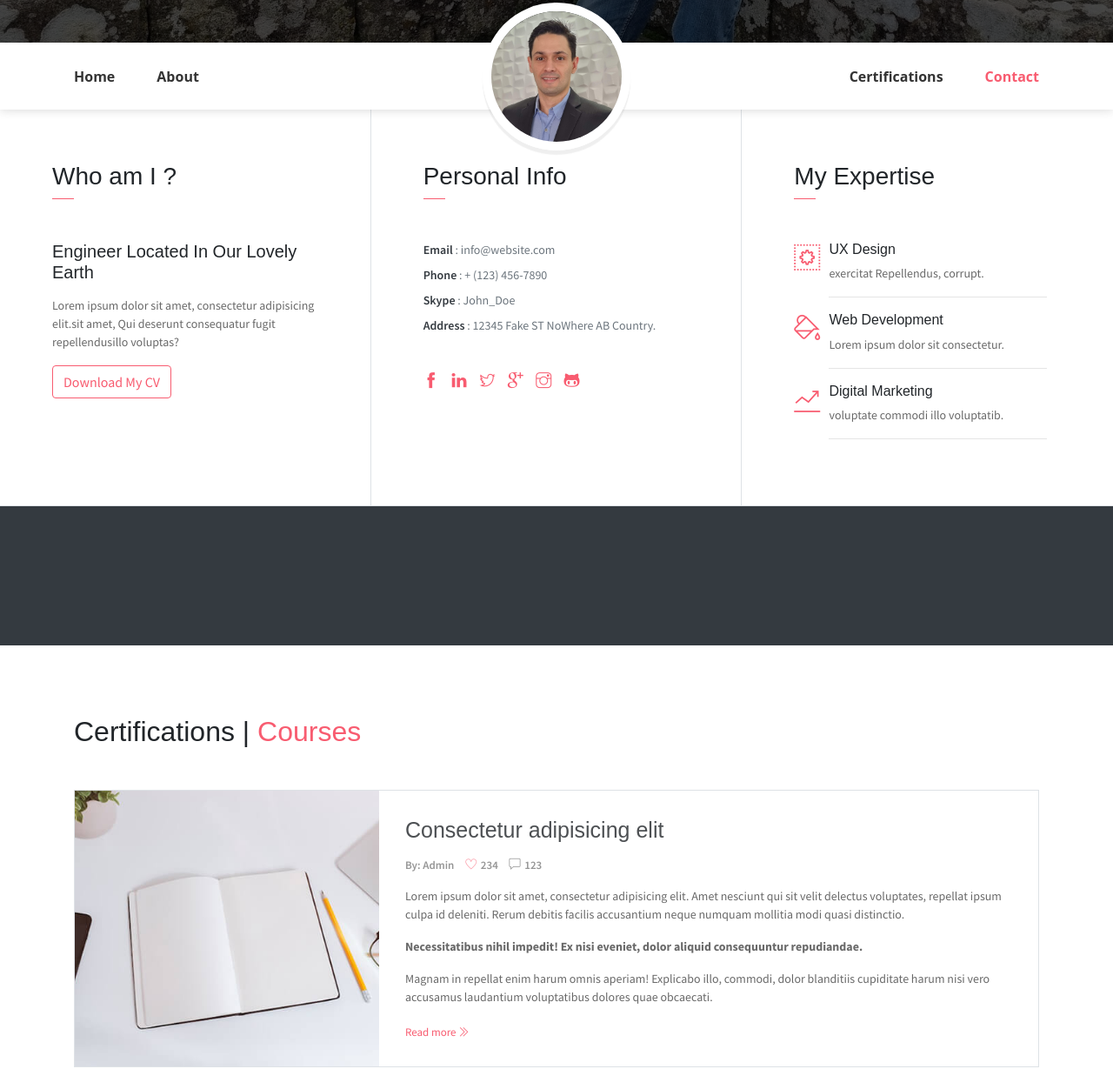
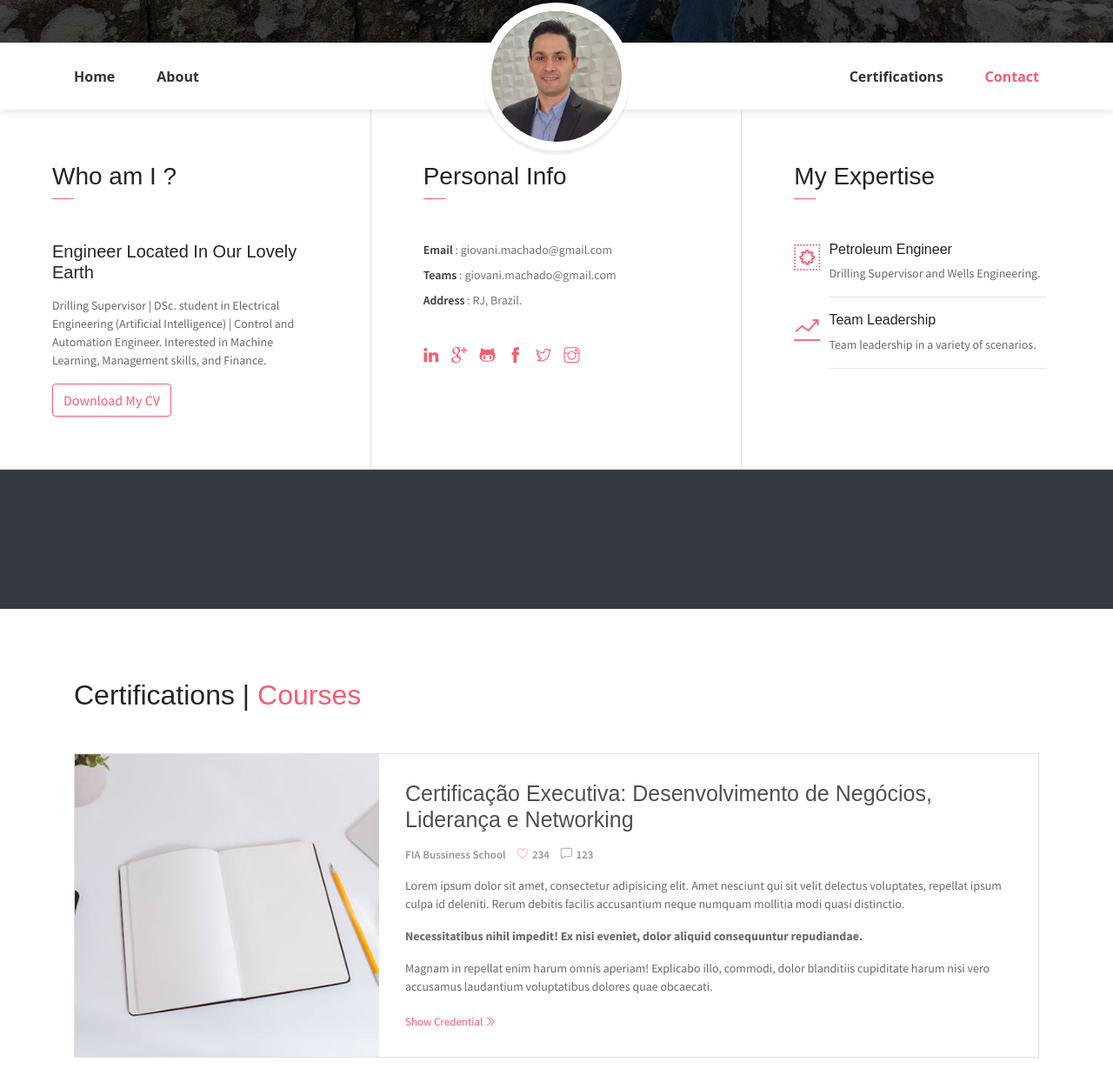
Before and after one commit to giovanimachado/giovanimachado.github.io, a website: page index.html in a window 1280 px wide. Shown: the part 591-1820 px from the top of the page at 87% size. Drawn offline with Linux system fonts and the light colour scheme; some packages are replaced by stand-ins of ours; some icons are missing.

Commit message:
add content

```diff
--- a/index.html
+++ b/index.html
@@ -75,25 +75,26 @@
                 <h3 class="font-weight-light">Who am I ?</h3>
                 <span class="line mb-5"></span>
                 <h5 class="mb-3">Engineer Located In Our Lovely Earth</h5>
-                <p class="mt-20">Lorem ipsum dolor sit amet, consectetur adipisicing elit.sit amet, Qui deserunt consequatur fugit repellendusillo voluptas?</p>
+                <p class="mt-20">Drilling Supervisor | DSc. student in Electrical Engineering (Artificial Intelligence) | Control and Automation Engineer.
+                    Interested in Machine Learning, Management skills, and Finance.</p>
                 <button class="btn btn-outline-danger"><i class="icon-down-circled2 "></i>Download My CV</button>
             </div>
             <div class="col-lg-4 about-card">
                 <h3 class="font-weight-light">Personal Info</h3>
                 <span class="line mb-5"></span>
                 <ul class="mt40 info list-unstyled">
-                    <li><span>Email</span> : info@website.com</li>
-                    <li><span>Phone</span> : + (123) 456-7890</li>
-                    <li><span>Skype</span> : John_Doe </li>
-                    <li><span>Address</span> :  12345 Fake ST NoWhere AB Country.</li>
+                    <li><span>Email</span> : giovani.machado@gmail.com</li>
+                    <!-- <li><span>Phone</span> : + (123) 456-7890</li> -->
+                    <li><span>Teams</span> : giovani.machado@gmail.com</li>
+                    <li><span>Address</span> :  RJ, Brazil.</li>
                 </ul>
                 <ul class="social-icons pt-3">
+                    <li class="social-item"><a class="social-link" href="https://www.linkedin.com/in/giovanifmachado/"><i class="ti-linkedin" aria-hidden="true"></i></a></li>
+                    <li class="social-item"><a class="social-link" href="mailto:giovani.machado@gmail.com"><i class="ti-google" aria-hidden="true"></i></a></li>
+                    <li class="social-item"><a class="social-link" href="https://github.com/giovanimachado"><i class="ti-github" aria-hidden="true"></i></a></li>
                     <li class="social-item"><a class="social-link" href="#"><i class="ti-facebook" aria-hidden="true"></i></a></li>
-                    <li class="social-item"><a class="social-link" href="https://www.linkedin.com/in/giovanifmachado/"><i class="ti-linkedin" aria-hidden="true"></i></a></li>
                     <li class="social-item"><a class="social-link" href="#"><i class="ti-twitter" aria-hidden="true"></i></a></li>
-                    <li class="social-item"><a class="social-link" href="#"><i class="ti-google" aria-hidden="true"></i></a></li>
                     <li class="social-item"><a class="social-link" href="#"><i class="ti-instagram" aria-hidden="true"></i></a></li>
-                    <li class="social-item"><a class="social-link" href="https://github.com/giovanimachado"><i class="ti-github" aria-hidden="true"></i></a></li>
                 </ul>
             </div>
             <div class="col-lg-4 about-card">
@@ -102,11 +103,12 @@
                 <div class="row">
                     <div class="col-1 text-danger pt-1"><i class="ti-widget icon-lg"></i></div>
                     <div class="col-10 ml-auto mr-3">
-                        <h6>UX Design</h6>
-                        <p class="subtitle"> exercitat Repellendus,  corrupt.</p>
+                        <h6>Petroleum Engineer</h6>
+                        <p class="subtitle"> Drilling Supervisor and Wells Engineering.</p>
                         <hr>
                     </div>
                 </div>
+                <!--
                 <div class="row">
                     <div class="col-1 text-danger pt-1"><i class="ti-paint-bucket icon-lg"></i></div>
                     <div class="col-10 ml-auto mr-3">
@@ -115,11 +117,12 @@
                         <hr>
                     </div>
                 </div>
+                -->
                 <div class="row">
                     <div class="col-1 text-danger pt-1"><i class="ti-stats-up icon-lg"></i></div>
                     <div class="col-10 ml-auto mr-3">
-                        <h6>Digital Marketing</h6>
-                        <p class="subtitle">voluptate commodi illo voluptatib.</p>
+                        <h6>Team Leadership</h6>
+                        <p class="subtitle">Team leadership in a variety of scenarios.</p>
                         <hr>
                     </div>
                 </div>
@@ -659,10 +662,10 @@
                         <img src="assets/imgs/blog1.jpg" alt="Download free bootstrap 4 landing page, free boootstrap 4 templates, Download free bootstrap 4.1 landing page, free boootstrap 4.1.1 templates, meyawo Landing page">
                     </div>
                     <div class="content-holder">
-                        <h6 class="title">Consectetur adipisicing elit</h6>
+                        <h6 class="title">Certificação Executiva: Desenvolvimento de Negócios, Liderança e Networking</h6>
 
                         <p class="post-details">
-                            <a href="#">By: Admin</a>
+                            <a href="#">FIA Bussiness School</a>
                             <a href="#"><i class="ti-heart text-danger"></i> 234</a>
                             <a href="#"><i class="ti-comment"></i> 123</a>
                         </p>
@@ -672,7 +675,7 @@
                         <p><b>Necessitatibus nihil impedit! Ex nisi eveniet, dolor aliquid consequuntur repudiandae.</b></p>
                         <p>Magnam in repellat enim harum omnis aperiam! Explicabo illo, commodi, dolor blanditiis cupiditate harum nisi vero accusamus laudantium voluptatibus dolores quae obcaecati.</p>
 
-                        <a href="#" class="read-more">Read more <i class="ti-angle-double-right"></i></a>
+                        <a href="https://www.credential.net/563d493b-f723-4d90-8f3d-b81cf32370d8" class="read-more">Show Credential <i class="ti-angle-double-right"></i></a>
                     </div>
                 </div><!-- end of blog wrapper -->
 
@@ -772,12 +775,12 @@
                             </div>
                         </div>
                         <ul class="social-icons pt-4">
+                            <li class="social-item"><a class="social-link text-dark" href="https://www.linkedin.com/in/giovanifmachado/"><i class="ti-linkedin" aria-hidden="true"></i></a></li>
+                            <li class="social-item"><a class="social-link text-dark" href="mailto:giovani.machado@gmail.com"><i class="ti-google" aria-hidden="true"></i></a></li>
+                            <li class="social-item"><a class="social-link text-dark" href="https://github.com/giovanimachado"><i class="ti-github" aria-hidden="true"></i></a></li>
                             <li class="social-item"><a class="social-link text-dark" href="#"><i class="ti-facebook" aria-hidden="true"></i></a></li>
-                            <li class="social-item"><a class="social-link text-dark" href="https://www.linkedin.com/in/giovanifmachado/"><i class="ti-linkedin" aria-hidden="true"></i></a></li>
                             <li class="social-item"><a class="social-link text-dark" href="#"><i class="ti-twitter" aria-hidden="true"></i></a></li>
-                            <li class="social-item"><a class="social-link text-dark" href="#"><i class="ti-google" aria-hidden="true"></i></a></li>
                             <li class="social-item"><a class="social-link text-dark" href="#"><i class="ti-instagram" aria-hidden="true"></i></a></li>
-                            <li class="social-item"><a class="social-link text-dark" href="https://github.com/giovanimachado"><i class="ti-github" aria-hidden="true"></i></a></li>
                         </ul>
                     </div>
                 </div>
@@ -788,7 +791,7 @@
     <footer class="footer py-3">
         <div class="container">
             <p class="small mb-0 text-light">
-                &copy; <script>document.write(new Date().getFullYear())</script> Created With <i class="ti-heart text-danger"></i> By <a href="http://devcrud.com" target="_blank"><span class="text-danger" title="Bootstrap 4 Themes and Dashboards">DevCRUD</span></a>
+                &copy; <script>document.write(new Date().getFullYear())</script> Created With <i class="ti-heart text-danger"></i> By <a href="http://devcrud.com" target="_blank"><span class="text-danger" title="Bootstrap 4 Themes and Dashboards">DevCRUD and adjusted by Me</span></a>
             </p>
         </div>
     </footer>
```
